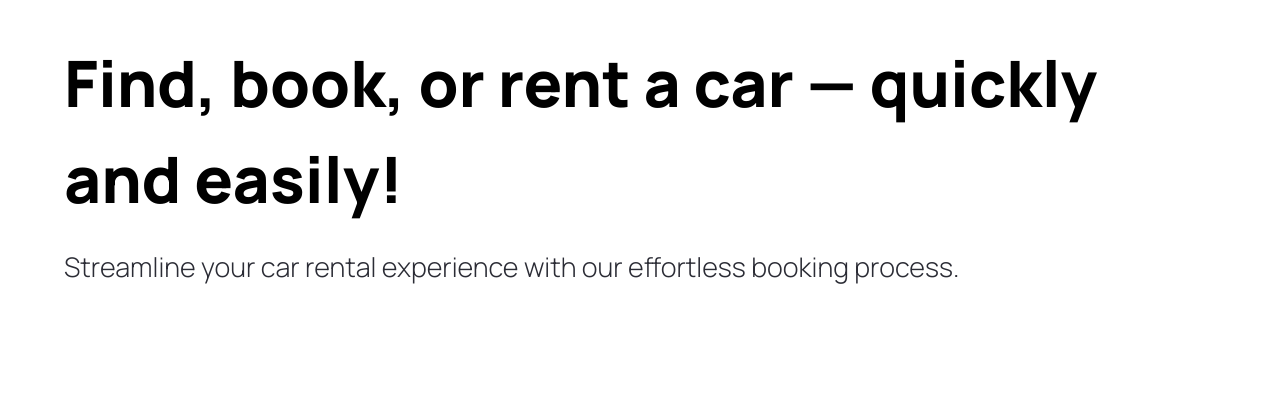
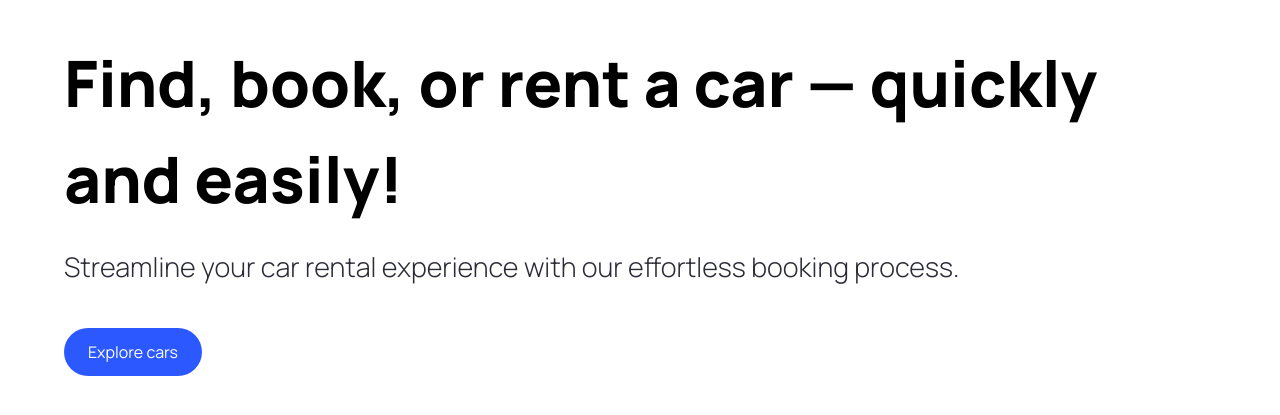
Before and after one commit to shubhamxdd/car_catalouge, a Next.js app: page / in a window 1280 px wide. Shown: the part 109-524 px from the top of the page. Built offline with nearby package versions, Linux system fonts and the light colour scheme.

Commit message:
Create Button component

```diff
--- /dev/null
+++ b/components/Button.tsx
@@ -0,0 +1,17 @@
+"use client";
+import { ButtonProps } from "@/types";
+
+const Button = ({ title, containerStyles, handleClick }: ButtonProps) => {
+  return (
+    <button
+      disabled={false}
+      className={`custom-btn ${containerStyles} `}
+      type="button"
+      onClick={handleClick}
+    >
+      <span className={`flex-1`}>{title}</span>
+    </button>
+  );
+};
+
+export default Button;
--- a/components/Hero.tsx
+++ b/components/Hero.tsx
@@ -1,6 +1,9 @@
-import React from "react";
+"use client";
+
+import Button from "./Button";
 
 const Hero = () => {
+  const handleScroll = () => {};
   return (
     <div className="hero">
       <div className="flex-1 pt-36 padding-x">
@@ -11,6 +14,11 @@ const Hero = () => {
           Streamline your car rental experience with our effortless booking
           process.
         </p>
+        <Button
+          title="Explore cars"
+          containerStyles="bg-primary-blue text-white rounded-full mt-10"
+          handleClick={handleScroll}
+        />
       </div>
     </div>
   );
--- a/components/index.ts
+++ b/components/index.ts
@@ -1,3 +1,4 @@
+import Button from "./Button";
 import Hero from "./Hero";
 
-export { Hero };
+export { Hero, Button };
```
